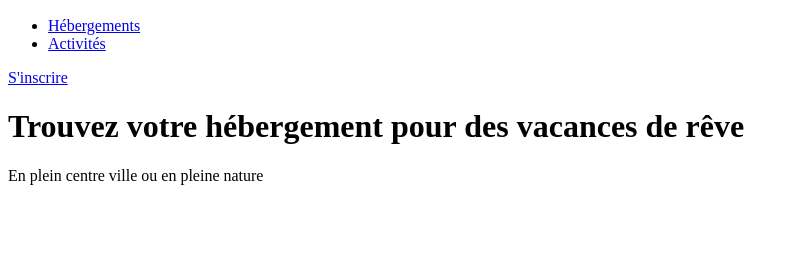
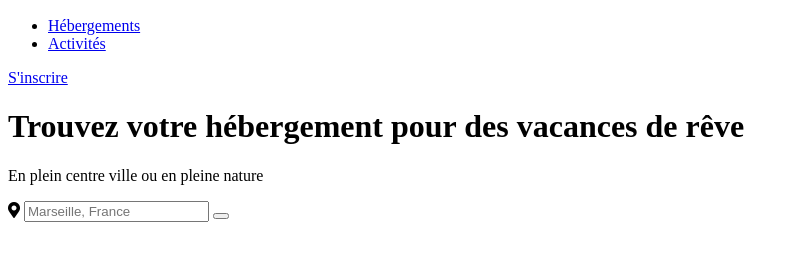
Before and after one commit to ferdi-m20/BLANCHARTFerdinand_2_05082021, a plain HTML site: page index.html in a window 1280 px wide. Shown: the part 56-316 px from the top of the page, without its empty margins (0-799 px from the left). Drawn offline with Linux system fonts and the light colour scheme.

Commit message:
Ajout du div form dans conteneur 1

```diff
--- a/index.html
+++ b/index.html
@@ -28,7 +28,13 @@
                 <h1>Trouvez votre hébergement pour des vacances de rêve</h1>
                 <p>En plein centre ville ou en pleine nature</p>
             </div>
-
+            <div>
+                <form class="search" method="GET" action="index.html">
+                    <i class="search_icon fas fa-map-marker-alt"></i>
+                    <input class="search_input" type="text" placeholder="Marseille, France" />
+                    <button class="search_button"></button>
+                </form>
+            </div>
         </div>
     </body>
 </html>
```
